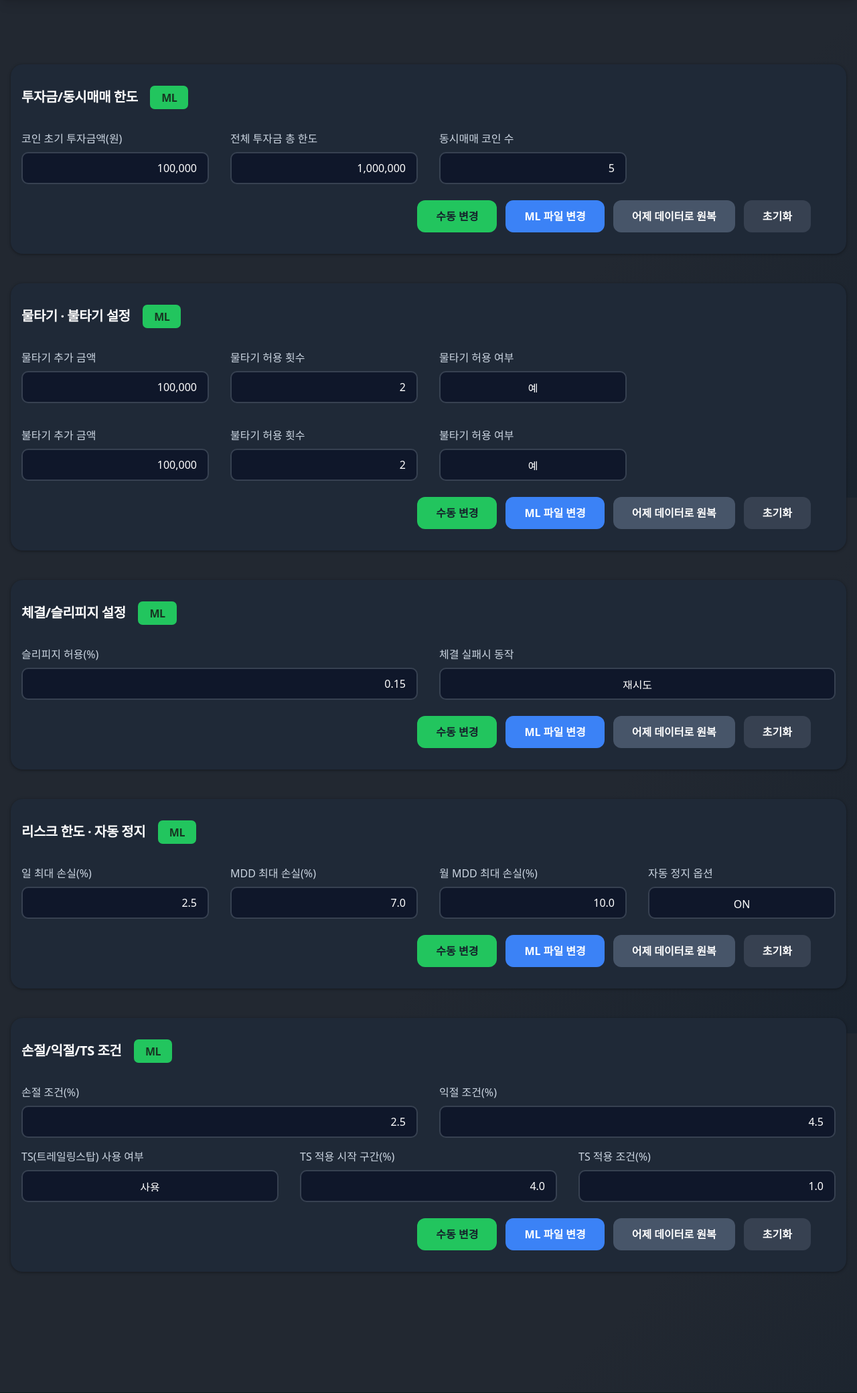
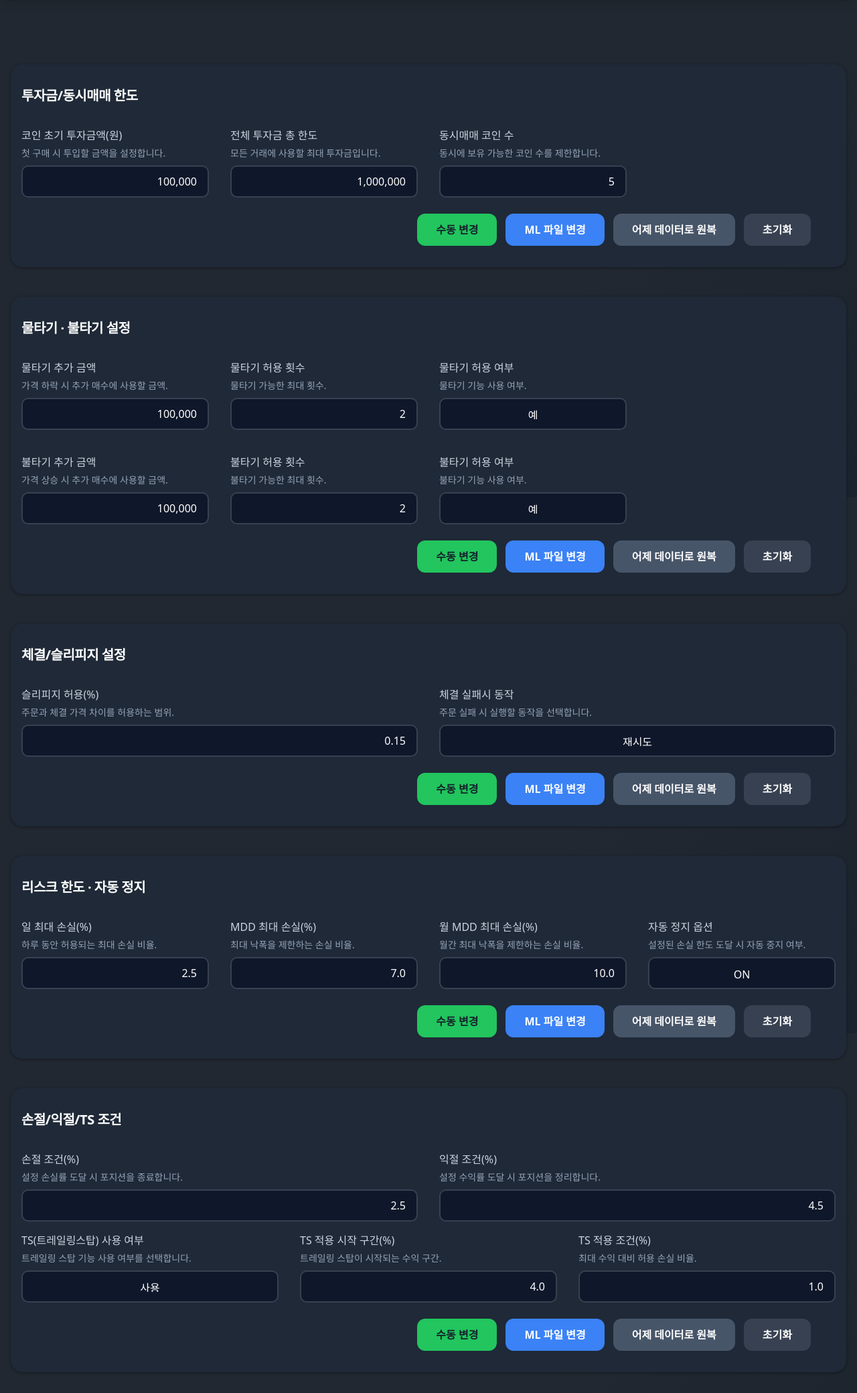
Before and after one commit to LEE-HYUNSANG/UPBIT_ML, a Flask app: page /risk in a window 1280 px wide. Shown: the part 57-2137 px from the top of the page at 67% size. Run offline with Flask 3, Linux system fonts and the light colour scheme; parts of the project's set-up code (start-up, migrations or seed data) failed here and were passed over; some libraries are stand-ins or nearby versions.

Commit message:
Update risk page UI

```diff
--- a/templates/03_Risk.html
+++ b/templates/03_Risk.html
@@ -1,6 +1,9 @@
 {% extends '00_base.html' %}
 {% block title %}AUTO UPBIT - 리스크/투자 설정{% endblock %}
 {% block head_extra %}
+  <meta http-equiv="Cache-Control" content="no-store">
+  <meta http-equiv="Pragma" content="no-cache">
+  <meta http-equiv="Expires" content="0">
   <style>
     html, body {
       width: 100vw;
@@ -29,6 +32,12 @@
       font-size: 1rem;
       color: #cbd5e1;
       font-weight: 500;
+      margin-bottom: 8px;
+    }
+    .input-desc {
+      font-size: 0.875rem;
+      color: #94a3b8;
+      margin-top: -4px;
       margin-bottom: 8px;
     }
     .risk-grid {
@@ -106,16 +115,6 @@
     }
     .btn-reset:hover {
       background: #1e293b;
-    }
-    .badge-ml {
-      display: inline-block;
-      background: #22c55e;
-      color: #173622;
-      font-weight: 600;
-      font-size: 1rem;
-      border-radius: 7px;
-      padding: 6px 17px 5px 17px;
-      margin-left: 14px;
     }
     .save-status {
       color: #22c55e;
@@ -200,21 +199,22 @@
     <!-- 투자금/동시매매 한도 -->
     <div class="section-card">
       <div class="flex items-center mb-8">
-        <span class="card-title text-white">투자금/동시매매 한도
-          <span class="badge-ml">ML</span>
-        </span>
+        <span class="card-title text-white">투자금/동시매매 한도</span>
       </div>
       <div class="risk-grid">
         <div>
           <div class="input-label">코인 초기 투자금액(원)</div>
+          <div class="input-desc">첫 구매 시 투입할 금액을 설정합니다.</div>
           <input id="invest-1" type="text" value="100,000" class="input-xl comma">
         </div>
         <div>
           <div class="input-label">전체 투자금 총 한도</div>
+          <div class="input-desc">모든 거래에 사용할 최대 투자금입니다.</div>
           <input id="invest-2" type="text" value="1,000,000" class="input-xl comma">
         </div>
         <div>
           <div class="input-label">동시매매 코인 수</div>
+          <div class="input-desc">동시에 보유 가능한 코인 수를 제한합니다.</div>
           <input id="invest-3" type="text" value="5" class="input-xl comma">
         </div>
         <div></div>
@@ -231,21 +231,22 @@
     <!-- 물/불타기 카드: 최대 4열 지원 -->
     <div class="section-card">
       <div class="flex items-center mb-8">
-        <span class="card-title text-white">물타기 · 불타기 설정
-          <span class="badge-ml">ML</span>
-        </span>
+        <span class="card-title text-white">물타기 · 불타기 설정</span>
       </div>
       <div class="risk-grid">
         <div>
           <div class="input-label">물타기 추가 금액</div>
+          <div class="input-desc">가격 하락 시 추가 매수에 사용할 금액.</div>
           <input id="add-1" type="text" value="100,000" class="input-xl comma">
         </div>
         <div>
           <div class="input-label">물타기 허용 횟수</div>
+          <div class="input-desc">물타기 가능한 최대 횟수.</div>
           <input id="add-2" type="text" value="2" class="input-xl comma">
         </div>
         <div>
           <div class="input-label">물타기 허용 여부</div>
+          <div class="input-desc">물타기 기능 사용 여부.</div>
           <select id="add-3" class="select-xl">
             <option value="예" selected>예</option>
             <option value="아니오">아니오</option>
@@ -254,14 +255,17 @@
         <div></div>
         <div>
           <div class="input-label">불타기 추가 금액</div>
+          <div class="input-desc">가격 상승 시 추가 매수에 사용할 금액.</div>
           <input id="add-4" type="text" value="100,000" class="input-xl comma">
         </div>
         <div>
           <div class="input-label">불타기 허용 횟수</div>
+          <div class="input-desc">불타기 가능한 최대 횟수.</div>
           <input id="add-5" type="text" value="2" class="input-xl comma">
         </div>
         <div>
           <div class="input-label">불타기 허용 여부</div>
+          <div class="input-desc">불타기 기능 사용 여부.</div>
           <select id="add-6" class="select-xl">
             <option value="예" selected>예</option>
             <option value="아니오">아니오</option>
@@ -281,17 +285,17 @@
     <!-- 체결/슬리피지 카드: 2열~3열 자동 지원 -->
     <div class="section-card">
       <div class="flex items-center mb-8">
-        <span class="card-title text-white">체결/슬리피지 설정
-          <span class="badge-ml">ML</span>
-        </span>
+        <span class="card-title text-white">체결/슬리피지 설정</span>
       </div>
       <div class="risk-grid risk-grid-2" style="grid-template-columns:repeat(2,1fr);">
         <div>
           <div class="input-label">슬리피지 허용(%)</div>
+          <div class="input-desc">주문과 체결 가격 차이를 허용하는 범위.</div>
           <input id="slip-1" type="text" value="0.15" class="input-xl comma">
         </div>
         <div>
           <div class="input-label">체결 실패시 동작</div>
+          <div class="input-desc">주문 실패 시 실행할 동작을 선택합니다.</div>
           <select id="slip-2" class="select-xl">
             <option value="재시도" selected>재시도</option>
             <option value="알림 및 대기">알림 및 대기</option>
@@ -311,25 +315,27 @@
     <!-- 리스크 한도/자동 정지 카드: 최대 4열 지원 -->
     <div class="section-card">
       <div class="flex items-center mb-8">
-        <span class="card-title text-white">리스크 한도 · 자동 정지
-          <span class="badge-ml">ML</span>
-        </span>
+        <span class="card-title text-white">리스크 한도 · 자동 정지</span>
       </div>
       <div class="risk-grid">
         <div>
           <div class="input-label">일 최대 손실(%)</div>
+          <div class="input-desc">하루 동안 허용되는 최대 손실 비율.</div>
           <input id="risk-1" type="text" value="2.5" class="input-xl comma">
         </div>
         <div>
           <div class="input-label">MDD 최대 손실(%)</div>
+          <div class="input-desc">최대 낙폭을 제한하는 손실 비율.</div>
           <input id="risk-2" type="text" value="7.0" class="input-xl comma">
         </div>
         <div>
           <div class="input-label">월 MDD 최대 손실(%)</div>
+          <div class="input-desc">월간 최대 낙폭을 제한하는 손실 비율.</div>
           <input id="risk-3" type="text" value="10.0" class="input-xl comma">
         </div>
         <div>
           <div class="input-label">자동 정지 옵션</div>
+          <div class="input-desc">설정된 손실 한도 도달 시 자동 중지 여부.</div>
           <select id="risk-4" class="select-xl">
             <option value="ON" selected>ON</option>
             <option value="OFF">OFF</option>
@@ -348,23 +354,24 @@
     <!-- 손절/익절/TS 조건 카드: 2행(2+3열) 구조 -->
     <div class="section-card">
       <div class="flex items-center mb-8">
-        <span class="card-title text-white">손절/익절/TS 조건
-          <span class="badge-ml">ML</span>
-        </span>
+        <span class="card-title text-white">손절/익절/TS 조건</span>
       </div>
       <div class="risk-grid" style="grid-template-columns:repeat(2,1fr); margin-bottom:0;">
         <div>
           <div class="input-label">손절 조건(%)</div>
+          <div class="input-desc">설정 손실률 도달 시 포지션을 종료합니다.</div>
           <input id="ts-1" type="text" value="2.5" class="input-xl comma">
         </div>
         <div>
           <div class="input-label">익절 조건(%)</div>
+          <div class="input-desc">설정 수익률 도달 시 포지션을 정리합니다.</div>
           <input id="ts-2" type="text" value="4.5" class="input-xl comma">
         </div>
       </div>
       <div class="risk-grid risk-grid-2" style="grid-template-columns:repeat(3,1fr); margin-top:16px;">
         <div>
           <div class="input-label">TS(트레일링스탑) 사용 여부</div>
+          <div class="input-desc">트레일링 스탑 기능 사용 여부를 선택합니다.</div>
           <select id="ts-3" class="select-xl">
             <option value="사용" selected>사용</option>
             <option value="미사용">미사용</option>
@@ -372,10 +379,12 @@
         </div>
         <div>
           <div class="input-label">TS 적용 시작 구간(%)</div>
+          <div class="input-desc">트레일링 스탑이 시작되는 수익 구간.</div>
           <input id="ts-4" type="text" value="4.0" class="input-xl comma">
         </div>
         <div>
           <div class="input-label">TS 적용 조건(%)</div>
+          <div class="input-desc">최대 수익 대비 허용 손실 비율.</div>
           <input id="ts-5" type="text" value="1.0" class="input-xl comma">
         </div>
       </div>
@@ -563,5 +572,10 @@
         body: JSON.stringify(data)
       }).catch(err => console.error(err));
     }
+
+    // 캐시된 페이지로 돌아올 때 최신 데이터를 표시하기 위해 새로고침
+    window.addEventListener('pageshow', (e) => {
+      if (e.persisted) window.location.reload();
+    });
   </script>
 {% endblock %}
```
